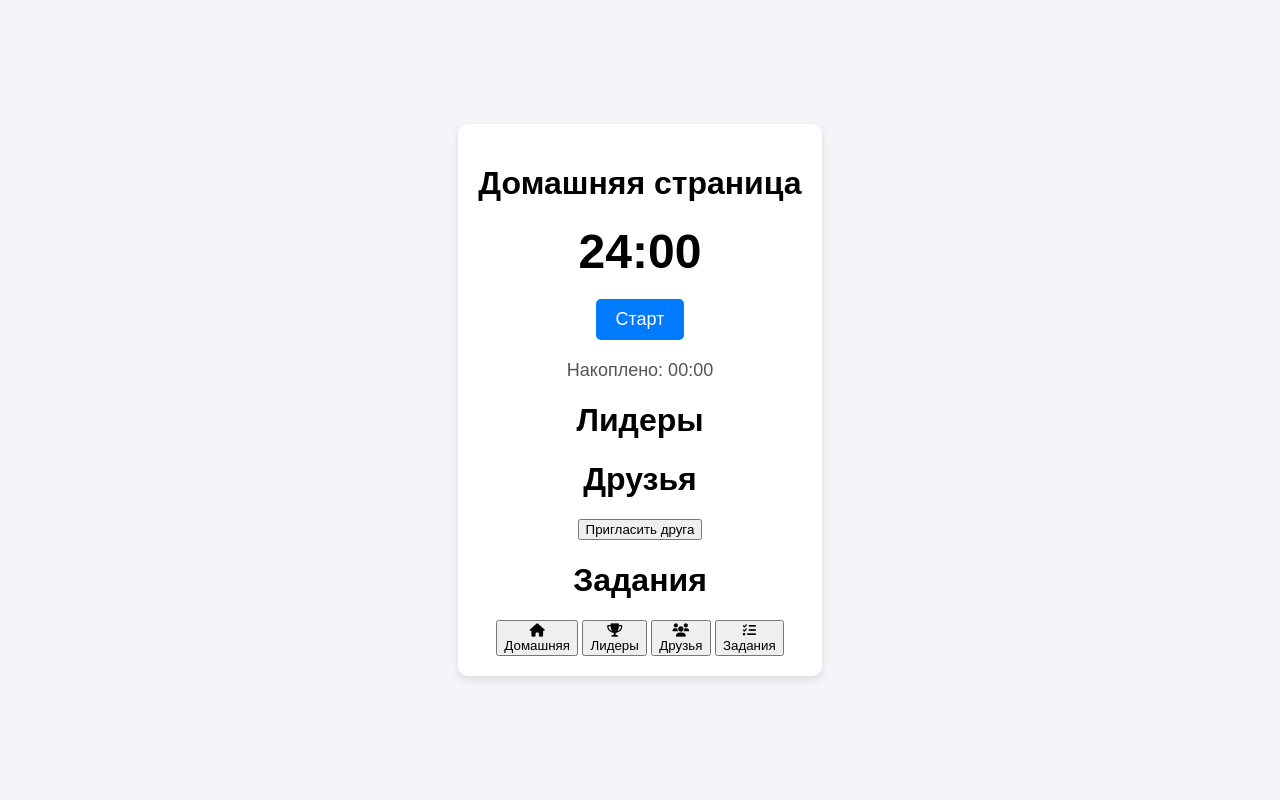
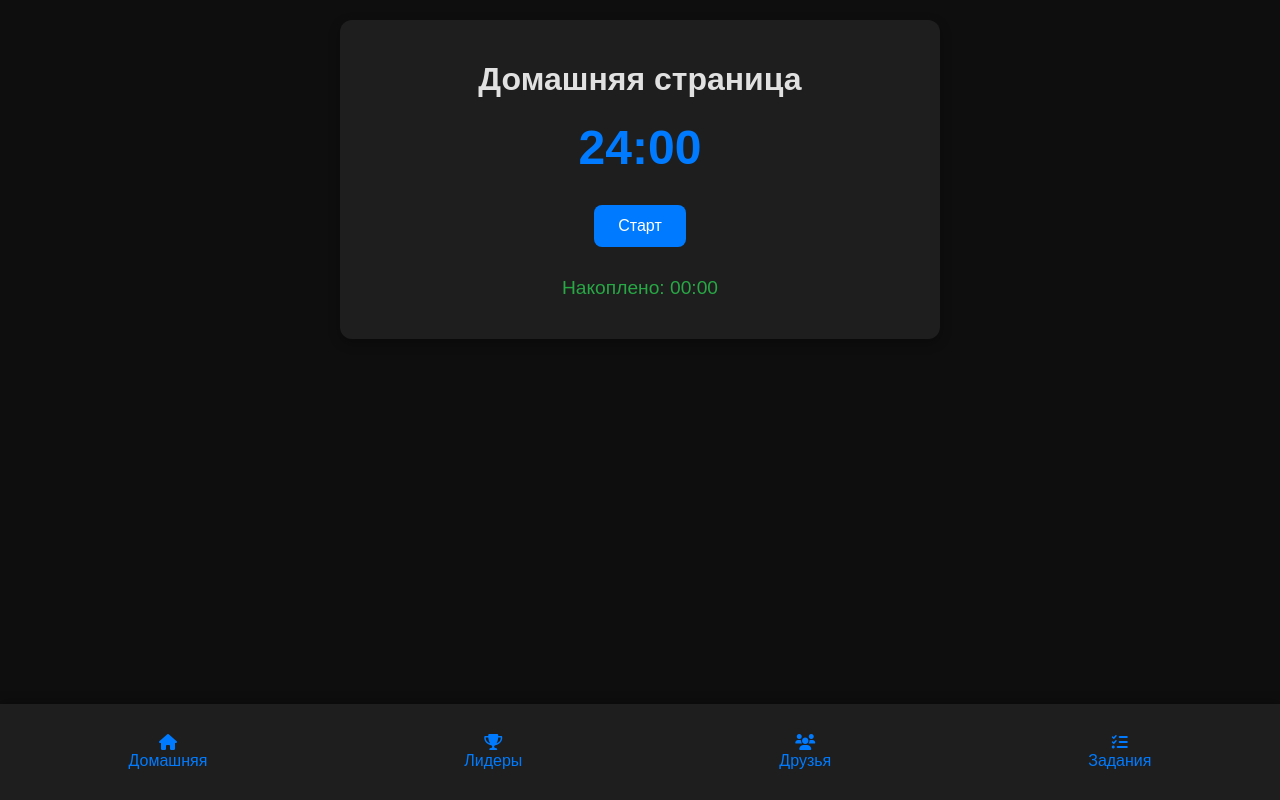
Before and after one commit to Dmitryru7/test, a website: page index.html in a window 1280 px wide. Drawn offline with Linux system fonts and the light colour scheme.

Commit message:
style.css

```diff
--- a/style.css
+++ b/style.css
@@ -1,44 +1,106 @@
 body {
   font-family: Arial, sans-serif;
-  background-color: #f4f4f9;
+  background-color: #0e0e0e;
+  margin: 0;
+  padding: 0;
+  color: #e1e1e1;
+}
+
+.container {
+  padding: 20px;
+  text-align: center;
+  max-width: 600px;
+  margin: 0 auto;
+}
+
+.page {
+  display: none;
+  background-color: #1e1e1e;
+  padding: 20px;
+  border-radius: 12px;
+  box-shadow: 0 4px 12px rgba(0, 0, 0, 0.3);
+  margin-bottom: 80px; /* Отступ для навигации */
+}
+
+.page.active {
+  display: block;
+}
+
+#timer {
+  font-size: 3em;
+  margin: 20px 0;
+  font-weight: bold;
+  color: #007bff;
+}
+
+#globalTimer {
+  font-size: 1.2em;
+  margin: 20px 0;
+  color: #28a745;
+}
+
+button {
+  padding: 12px 24px;
+  font-size: 16px;
+  cursor: pointer;
+  border: none;
+  background-color: #007bff;
+  color: #fff;
+  border-radius: 8px;
+  margin: 10px;
+  transition: background-color 0.3s ease;
+}
+
+button:hover {
+  background-color: #0056b3;
+}
+
+button:disabled {
+  background-color: #555;
+  cursor: not-allowed;
+}
+
+.navbar {
+  position: fixed;
+  bottom: 0;
+  left: 0;
+  right: 0;
+  background-color: #1e1e1e;
   display: flex;
-  justify-content: center;
-  align-items: center;
-  height: 100vh;
+  justify-content: space-around;
+  padding: 10px 0;
+  box-shadow: 0 -2px 10px rgba(0, 0, 0, 0.3);
+  z-index: 1000;
+}
+
+.navbar button {
+  background: none;
+  color: #007bff;
+  border: none;
+  font-size: 16px;
+  padding: 10px;
+  transition: color 0.3s ease;
+}
+
+.navbar button:hover {
+  color: #0056b3;
+}
+
+ul {
+  list-style-type: none;
+  padding: 0;
   margin: 0;
 }
 
-.container {
-  text-align: center;
-  background-color: #fff;
-  padding: 20px;
-  border-radius: 10px;
-  box-shadow: 0 4px 8px rgba(0, 0, 0, 0.1);
+ul li {
+  background-color: #2e2e2e;
+  padding: 10px;
+  margin: 5px 0;
+  border-radius: 8px;
+  box-shadow: 0 2px 4px rgba(0, 0, 0, 0.2);
+  transition: transform 0.2s ease;
 }
 
-#timer {
-  font-size: 48px;
-  font-weight: bold;
-  margin-bottom: 20px;
+ul li:hover {
+  transform: translateY(-2px);
 }
-
-#claimButton {
-  padding: 10px 20px;
-  font-size: 18px;
-  border: none;
-  border-radius: 5px;
-  background-color: #007bff;
-  color: white;
-  cursor: pointer;
-}
-
-#claimButton:disabled {
-  background-color: #ccc;
-  cursor: not-allowed;
-}
-
-#globalTimer {
-  margin-top: 20px;
-  font-size: 18px;
-  color: #555;
-}
```
